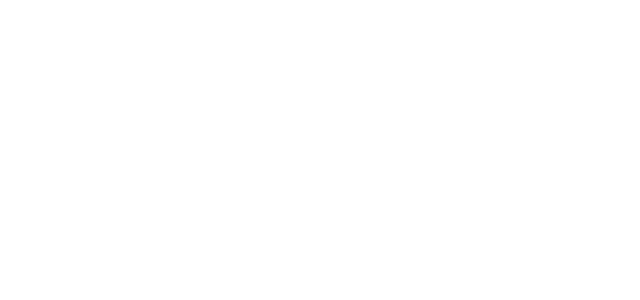
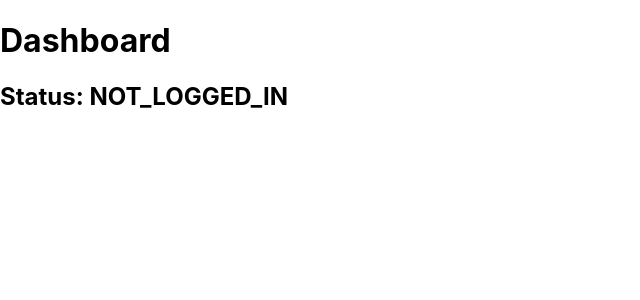
Before and after one commit to Mikelanne/wot-companion, a React (Create React App) app: page /dashboard in a window 1280 px wide. Shown: the top 300 px of the page, without its empty margins (0-640 px from the left). Built offline with nearby package versions, Linux system fonts and the light colour scheme; a web font is replaced by a local one.

Commit message:
handling successful authentication and redirecting to dashboard

```diff
--- a/src/App.js
+++ b/src/App.js
@@ -2,6 +2,7 @@ import './App.css'
 import CharactersContainer from './containers/charactersContainer'
 import {BrowserRouter as Router, Switch, Route} from 'react-router-dom'
 import Home from "./components/home"
+import Dashboard from './components/dashboard'
 import { Component } from 'react';
 
 export default class App extends Component {
@@ -25,8 +26,12 @@ export default class App extends Component {
                 render={props => (
                   <Home {... props} loggedInStatus={this.state.loggedInStatus} />
                 )}>
-                {/* <Home /> */}
               </Route>
+              <Route exact path={"/dashboard"}
+                render={props => (
+                  <Dashboard {... props} loggedInStatus={this.state.loggedInStatus} />
+                )}>
+                </Route>
             </Switch>
           </Router>
           {/* <CharactersContainer /> */}
--- /dev/null
+++ b/src/components/dashboard.js
@@ -0,0 +1,12 @@
+import React from "react";
+
+const Dashboard = (props) => {
+    return (
+        <div>
+            <h1>Dashboard</h1>
+            <h2>Status: {props.loggedInStatus} </h2>
+        </div>
+    )
+}
+
+export default Dashboard
--- a/src/components/home.js
+++ b/src/components/home.js
@@ -6,7 +6,14 @@ export default class Home extends Component {
     constructor(props) {
         super(props);
 
+        this.handleSuccessfulAuth = this.handleSuccessfulAuth.bind(this);
+    }
 
+    handleSuccessfulAuth(data){
+        // update parent component
+        this.props.history.push("/dashboard")
+        // I need to make that dashboard component
+        // or I need it to go somewhere else but I think dashboard is important
     }
 
     render() {
@@ -15,7 +22,7 @@ export default class Home extends Component {
                 <h1>Welcome to your Wheel of Time Companion</h1>
                 <h3>This is your spoiler free companion to Robert Jordan's Wheel of Time series.</h3>
                 <h1>Status: {this.props.loggedInStatus}</h1>
-                <Registration />
+                <Registration handleSuccessfulAuth={this.handleSuccessfulAuth}/>
             </div>
         )
     }
```
